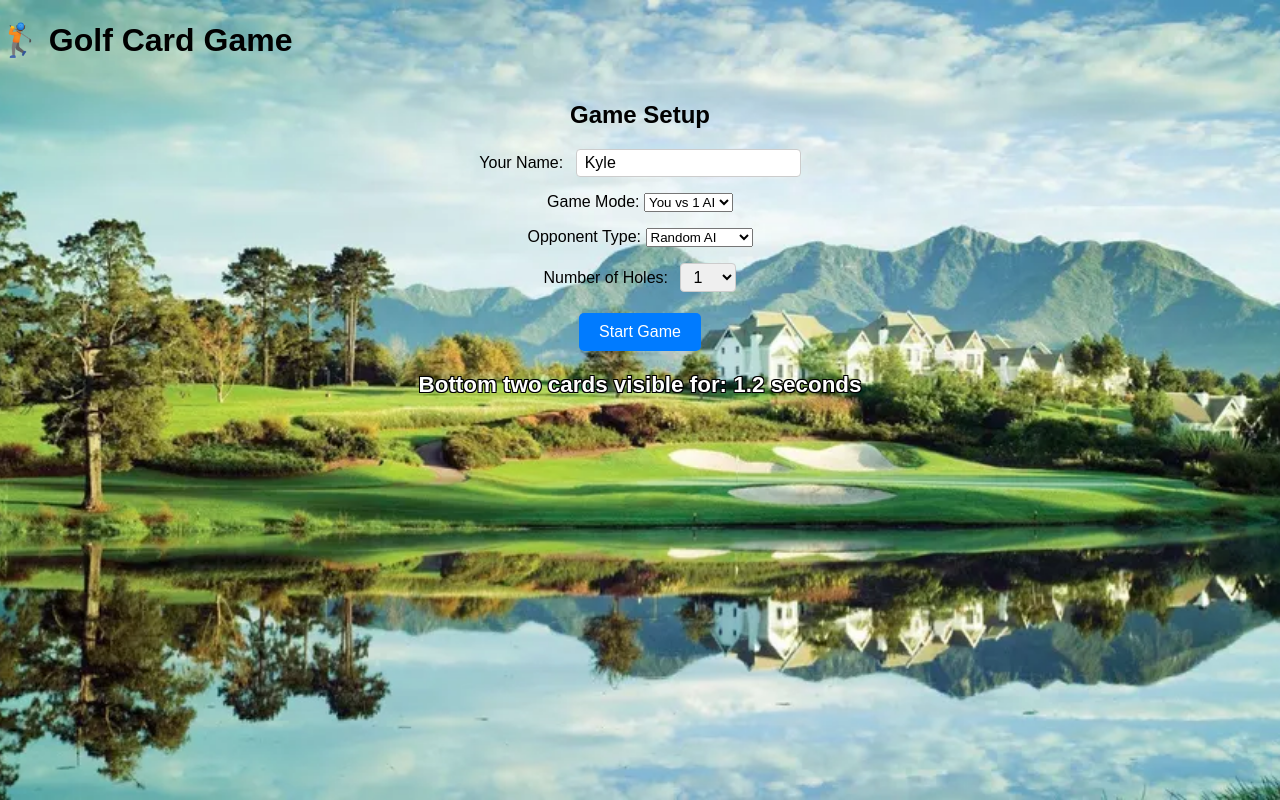
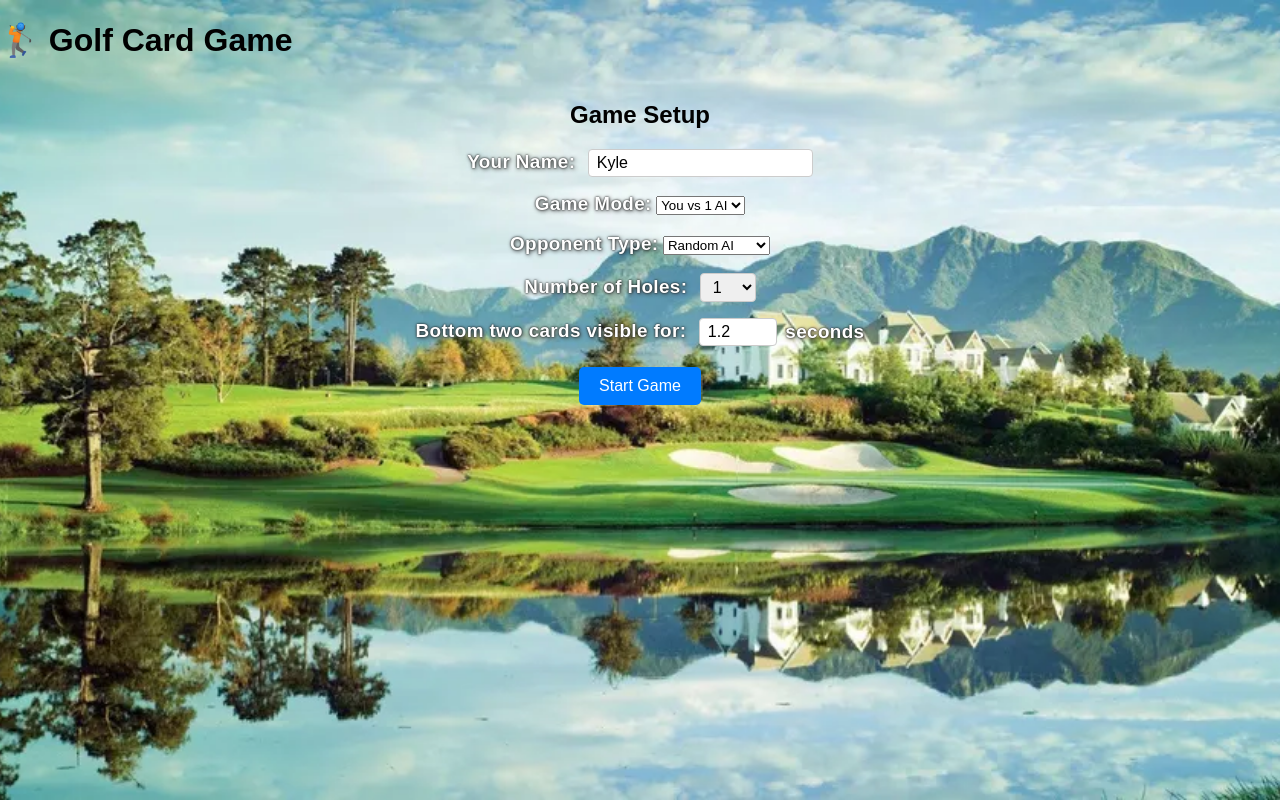
Before and after one commit to kbwillia/Golf_solver, a Flask app: page / in a window 1280 px wide. Run offline with Flask 3, Linux system fonts and the light colour scheme.

Commit message:
fixed next hole button and some other shiti

```diff
--- a/static/css/golf.css
+++ b/static/css/golf.css
@@ -23,7 +23,7 @@ body, html {
 }
 
 .game-grid-container,
-.gameplay-area,
+.game-play-area,
 .probabilities-area {
     min-height: 0;      /* Allow to shrink to fit grid cell */
     height: 100%;       /* Fill parent grid cell */
@@ -901,7 +901,7 @@ body, html {
 
 /* Discard card faded (when not available) */
 #discardCard.faded {
-    opacity: 0.4;
+    opacity: 0.17;
     filter: grayscale(80%);
     border-style: dashed;
     cursor: not-allowed;
@@ -1307,3 +1307,23 @@ body, html {
   margin-right: 2px;       /* Small space to label */
   border: 1.5px solid #fff;/* White border for visibility */
 }
+
+.game-setup label {
+    font-size: 1.18em;
+    font-weight: bold;
+    color: #fff;
+    text-shadow: 1px 1px 4px #333, 0 0 2px #000;
+    letter-spacing: 0.02em;
+    margin-bottom: 2px;
+    display: inline-block;
+}
+
+#cardVisibilityDuration + span {
+    font-size: 1.18em;
+    font-weight: bold;
+    color: #fff;
+    text-shadow: 1px 1px 4px #333, 0 0 2px #000;
+    letter-spacing: 0.02em;
+    margin-left: 4px;
+    vertical-align: middle;
+}
--- a/static/js/golf.js
+++ b/static/js/golf.js
@@ -11,10 +11,12 @@ let turnAnimateTimeout = null; // Timeout for turn animation
 let lastTurnIndex = null; // Last turn index to detect turn changes
 let setupHideTimeout = null; // Timeout for hiding setup cards
 let setupCardsHidden = false; // Whether setup cards are hidden
-const SETUP_VIEW_SECONDS = 1.2; // Change this value for how long to show bottom cards
 let setupViewInterval = null; // Interval for setup view timer
+let cardVisibilityDuration = 1.2; // Default duration, updated from user input
 const SNAP_THRESHOLD = 30; // pixels
 let isMyTurn = false;
+let actionInProgress = false; // Prevents multiple simultaneous actions
+let pollingPaused = false; // Used to pause polling during actions
 
 // Custom HTML legend plugin for Chart.js
 const htmlLegendPlugin = {
@@ -147,11 +149,14 @@ document.getElementById('gameMode').addEventListener('change', function() {
 
 function showSetupViewTimer(seconds) {
     const timerDiv = document.getElementById('setupViewTimer');
-    timerDiv.textContent = `Bottom two cards visible for: ${seconds} second${seconds !== 1 ? 's' : ''}`;
+    if (!timerDiv) return;
+    const secondsNum = parseFloat(seconds);
+    timerDiv.textContent = `Bottom two cards visible for: ${seconds} second${secondsNum !== 1 ? 's' : ''}`;
 }
 
 function hideSetupViewTimer() {
     const timerDiv = document.getElementById('setupViewTimer');
+    if (!timerDiv) return;
     timerDiv.textContent = '';
 }
 
@@ -163,6 +168,7 @@ async function startGame() {
     const opponentType = document.getElementById('opponentType').value;
     const playerName = document.getElementById('playerName').value || 'Human';
     const numGames = parseInt(document.getElementById('numGames').value) || 1;
+    cardVisibilityDuration = parseFloat(document.getElementById('cardVisibilityDuration').value) || 1.2;
 
     try {
         const response = await fetch('/create_game', {
@@ -188,17 +194,17 @@ async function startGame() {
             setupCardsHidden = false;
             if (setupHideTimeout) clearTimeout(setupHideTimeout);
             if (setupViewInterval) clearInterval(setupViewInterval);
-            let secondsLeft = SETUP_VIEW_SECONDS;
+            let secondsLeft = cardVisibilityDuration;
             showSetupViewTimer(secondsLeft);
             setupViewInterval = setInterval(() => {
-                secondsLeft--;
+                secondsLeft -= 0.1;
                 if (secondsLeft > 0) {
-                    showSetupViewTimer(secondsLeft);
+                    showSetupViewTimer(Math.max(0, secondsLeft).toFixed(1));
                 } else {
                     hideSetupViewTimer();
                     clearInterval(setupViewInterval);
                 }
-            }, 1000);
+            }, 100);
             setupHideTimeout = setTimeout(() => {
                 setupCardsHidden = true;
                 try {
@@ -208,7 +214,7 @@ async function startGame() {
                 }
                 hideSetupViewTimer();
                 if (setupViewInterval) clearInterval(setupViewInterval);
-            }, SETUP_VIEW_SECONDS * 1000);
+            }, cardVisibilityDuration * 1000);
             try {
                 updateGameDisplay();
             } catch (error) {
@@ -250,23 +256,23 @@ async function refreshGameState() {
                 if (setupViewInterval) clearInterval(setupViewInterval);
 
                 // Start the setup timer for the new game
-                let secondsLeft = SETUP_VIEW_SECONDS;
+                let secondsLeft = cardVisibilityDuration;
                 showSetupViewTimer(secondsLeft);
                 setupViewInterval = setInterval(() => {
-                    secondsLeft--;
+                    secondsLeft -= 0.1;
                     if (secondsLeft > 0) {
-                        showSetupViewTimer(secondsLeft);
+                        showSetupViewTimer(Math.max(0, secondsLeft).toFixed(1));
                     } else {
                         hideSetupViewTimer();
                         clearInterval(setupViewInterval);
                     }
-                }, 1000);
+                }, 100);
                 setupHideTimeout = setTimeout(() => {
                     setupCardsHidden = true;
                     updateGameDisplay();
                     hideSetupViewTimer();
                     if (setupViewInterval) clearInterval(setupViewInterval);
-                }, SETUP_VIEW_SECONDS * 1000);
+                }, cardVisibilityDuration * 1000);
             }
 
                         currentGameState = data;
@@ -511,12 +517,14 @@ function updatePlayerGrids() {
             deckCard.onclick = null;
             discardCard.classList.add('disabled');
             discardCard.onclick = null;
+            discardCard.classList.add('faded'); // Add fade effect
         } else {
             // Normal turn - enable both deck and discard
             deckCard.classList.remove('disabled');
             deckCard.onclick = drawFromDeck;
             discardCard.classList.remove('disabled');
             discardCard.onclick = takeDiscard;
+            discardCard.classList.remove('faded'); // Remove fade effect
         }
     } else {
         // Not human's turn or game over - disable both
@@ -524,6 +532,7 @@ function updatePlayerGrids() {
         deckCard.onclick = null;
         discardCard.classList.add('disabled');
         discardCard.onclick = null;
+        discardCard.classList.remove('faded'); // Remove fade effect
     }
 }
 
@@ -593,7 +602,7 @@ function updateScoresAndRoundInfo() {
     buttonsHtml += '</div>';
     // Add Next Game button if waiting for next game (full width, below other buttons)
     if (currentGameState.waiting_for_next_game) {
-        buttonsHtml += '<button onclick="nextGame()" class="btn btn-success game-control-btn next-game-btn">Next Game</button>';
+        buttonsHtml += '<button onclick="nextGame()" class="btn btn-success game-control-btn next-game-btn">Next Hole</button>';
     }
     buttonsHtml += '</div>';
 
@@ -746,8 +755,14 @@ function getAvailablePositions() {
 // Position modal functions removed - now using drag-and-drop
 
 async function executeAction(position, actionType = null) {
-    // Position modal removed - no need to hide it
-
+    if (actionInProgress) {
+        console.log('Action blocked: another action is in progress.');
+        return;
+    }
+    actionInProgress = true;
+    pausePolling();
+    console.log('Sending action to backend:', { position, actionType });
+    try {
         const action = {
             game_id: gameId,
             action: {
@@ -766,7 +781,6 @@ async function executeAction(position, actionType = null) {
             action.action.flip_position = position;
         }
 
-    try {
         const response = await fetch('/make_move', {
             method: 'POST',
             headers: {
@@ -776,6 +790,7 @@ async function executeAction(position, actionType = null) {
         });
 
         const data = await response.json();
+        console.log('Received backend response:', data);
         if (data.success) {
             // Clear hurry up timer and GIF when human makes a move
             clearHurryUpTimer();
@@ -803,12 +818,19 @@ async function executeAction(position, actionType = null) {
     } catch (error) {
         console.error('Error executing action:', error);
         alert('Error executing action. Please try again.');
+    } finally {
+        actionInProgress = false;
+        resumePolling();
     }
 }
 
 function restartGame() {
     // Reset turn tracking for restart
     lastTurnIndex = null;
+
+    // Hide game board and show setup screen
+    document.getElementById('gameBoard').style.display = 'none';
+    document.getElementById('gameSetup').style.display = 'block';
 
     // Reset chart data for replay
     window.cumulativeScoreHistory = null;
@@ -820,21 +842,20 @@ function restartGame() {
         cumulativeScoreChart.destroy();
         cumulativeScoreChart = null;
     }
-
-    // Use the last selected settings
-    const gameMode = currentGameState.mode || '1v1';
-    const opponentType = currentGameState.players && currentGameState.players[1] ? currentGameState.players[1].agent_type : 'random';
-    const playerName = currentGameState.players && currentGameState.players[0] ? currentGameState.players[0].name : 'Human2';
-    const numGames = currentGameState.num_games || 1;
-    // Start a new game with the same settings
-    startGameWithSettings(gameMode, opponentType, playerName, numGames);
+    // Clear the chart container's HTML
+    const chartContainer = document.querySelector('.chart-container');
+    if (chartContainer) {
+        chartContainer.innerHTML = '<canvas id="cumulativeScoreChart"></canvas><div id="customLegend"></div>';
+    }
+
+    // Optionally reset form fields or keep last settings
 }
 
 // Modal closing logic removed - no modals in use
 
 // Periodically refresh game state to catch AI moves
 setInterval(() => {
-    if (gameId && currentGameState && !currentGameState.game_over) {
+    if (gameId && currentGameState && !currentGameState.game_over && !pollingPaused) {
         refreshGameState();
     }
 }, 500); // Reduced from 1000ms to 500ms for more responsive AI turns
@@ -1455,7 +1476,7 @@ function updateCumulativeScoreChart() {
 
 // Show timer on initial load
 document.addEventListener('DOMContentLoaded', function() {
-    showSetupViewTimer(SETUP_VIEW_SECONDS);
+    showSetupViewTimer(cardVisibilityDuration);
     // Initialize the chart when page loads
     setTimeout(() => {
         initializeCumulativeScoreChart();
@@ -1509,6 +1530,11 @@ function replayGame() {
     // Reset turn tracking for replay
     lastTurnIndex = null;
 
+    // Reset drawn card state variables
+    drawnCardData = null;
+    drawnCardDragActive = false;
+    window.flipDrawnMode = false;
+
     // Reset chart data for replay
     window.cumulativeScoreHistory = null;
     window.cumulativeScoreLabels = null;
@@ -1518,6 +1544,11 @@ function replayGame() {
     if (cumulativeScoreChart) {
         cumulativeScoreChart.destroy();
         cumulativeScoreChart = null;
+    }
+    // Clear the chart container's HTML
+    const chartContainer = document.querySelector('.chart-container');
+    if (chartContainer) {
+        chartContainer.innerHTML = '<canvas id="cumulativeScoreChart"></canvas><div id="customLegend"></div>';
     }
 
     // Use the last selected settings
@@ -1591,23 +1622,23 @@ async function startGameWithSettings(gameMode, opponentType, playerName, numGame
             setupCardsHidden = false;
             if (setupHideTimeout) clearTimeout(setupHideTimeout);
             if (setupViewInterval) clearInterval(setupViewInterval);
-            let secondsLeft = SETUP_VIEW_SECONDS;
+            let secondsLeft = cardVisibilityDuration;
             showSetupViewTimer(secondsLeft);
             setupViewInterval = setInterval(() => {
-                secondsLeft--;
+                secondsLeft -= 0.1;
                 if (secondsLeft > 0) {
-                    showSetupViewTimer(secondsLeft);
+                    showSetupViewTimer(Math.max(0, secondsLeft).toFixed(1));
                 } else {
                     hideSetupViewTimer();
                     clearInterval(setupViewInterval);
                 }
-            }, 1000);
+            }, 100);
             setupHideTimeout = setTimeout(() => {
                 setupCardsHidden = true;
                 updateGameDisplay();
                 hideSetupViewTimer();
                 if (setupViewInterval) clearInterval(setupViewInterval);
-            }, SETUP_VIEW_SECONDS * 1000);
+            }, cardVisibilityDuration * 1000);
             updateGameDisplay();
 
             // Check if it's an AI's turn right after game creation - add delay for first turn
@@ -1699,3 +1730,7 @@ function updateChart(gameData) {
         // ...
     }));
 }
+
+// Wrap polling interval logic
+function pausePolling() { pollingPaused = true; }
+function resumePolling() { pollingPaused = false; }
--- a/templates/index.html
+++ b/templates/index.html
@@ -53,11 +53,17 @@
                         <option value="18">18</option>
                     </select> <!-- Number of games/holes -->
                 </p>
+                <!-- Bottom Cards Visibility Duration -->
+                <p>
+                    <label for="cardVisibilityDuration">Bottom two cards visible for:</label>
+                    <input type="number" id="cardVisibilityDuration" min="0.5" max="10" step="0.1" value="1.2" style="margin-left:8px; padding:4px 8px; border-radius:4px; border:1px solid #ccc; font-size:1em; width:60px;" />
+                    <span style="margin-left:4px;">seconds</span> <!-- Card visibility duration -->
+                </p>
                 <!-- Start/Restart Buttons -->
                 <button onclick="startGame()" class="btn btn-primary">Start Game</button>
                 <button onclick="restartGame()" class="btn btn-secondary" id="restartBtn" style="display:none;">Restart Game</button>
-                <!-- Setup View Timer (shows how long bottom cards are visible) -->
-                <div id="setupViewTimer" style="margin-top:16px;font-size:1.1em;color:#007bff;font-weight:bold;"></div>
+                <!-- Setup View Timer (shows countdown during game) -->
+                <!-- <div id="setupViewTimer" style="margin-top:16px;font-size:1.1em;color:#007bff;font-weight:bold;"></div> -->
             </div>
             <!-- REDESIGNED: Modern responsive game board layout -->
             <div class="game-board" id="gameBoard">
```
Also changed, not shown: web_app.py (+10 -1 lines). Lines whose indentation alone changed are shown as unchanged.
